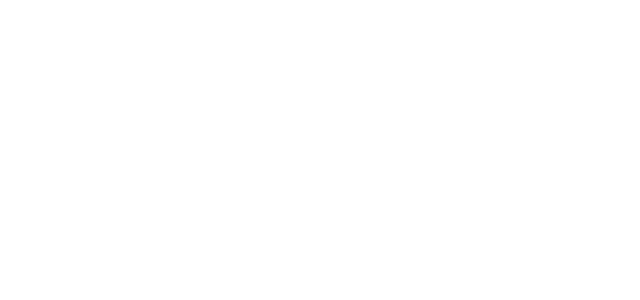
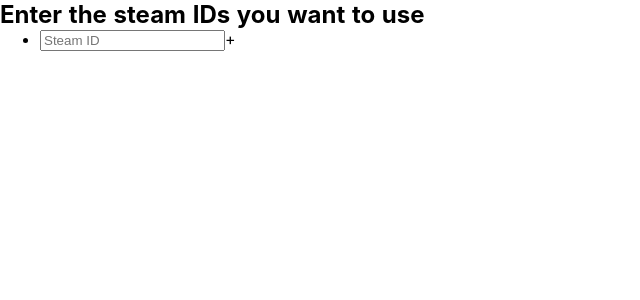
Before and after one commit to tom-kitchin/steam-vennt, a Nuxt app: page /venn in a window 1280 px wide. Before the commit this address had no page. Shown: the top 300 px of the page, without its empty margins (0-640 px from the left). Built offline with nearby package versions, Linux system fonts and the light colour scheme.

Commit message:
Simple ID entry page

```diff
--- /dev/null
+++ b/pages/venn/index.vue
@@ -0,0 +1,41 @@
+<template>
+  <section class="container">
+    <h2>Enter the steam IDs you want to use</h2>
+    <ul>
+      <li v-for="id in steamIds">{{ id }}</li>
+      <li><input v-model="newSteamId" placeholder="Steam ID" /><a @click="addSteamId">+</a></li>
+    </ul>
+    <p v-show="showGoLink"><a :href="vennUrl">Go Go Venn!</a></p>
+  </section>
+</template>
+
+<script>
+import _ from 'lodash'
+
+export default {
+  data () {
+    return {
+      newSteamId: '',
+      steamIds: []
+    }
+  },
+  computed: {
+    vennUrl () {
+      let idString = _.join(this.steamIds, '+')
+      return `/venn/${idString}`
+    },
+    showGoLink () {
+      return (this.steamIds.length > 0)
+    }
+  },
+  methods: {
+    addSteamId () {
+      this.steamIds = [
+        ...this.steamIds,
+        this.newSteamId
+      ]
+      this.newSteamId = ''
+    }
+  }
+}
+</script>
```
